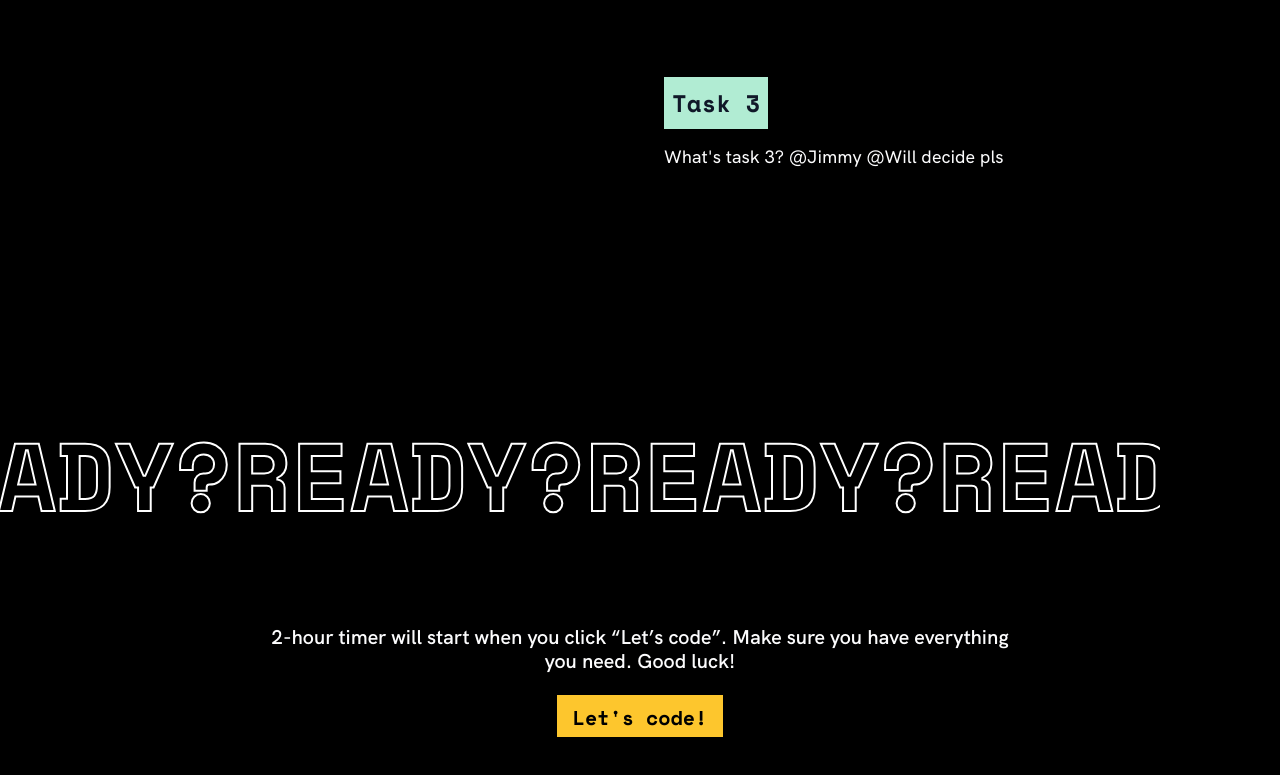
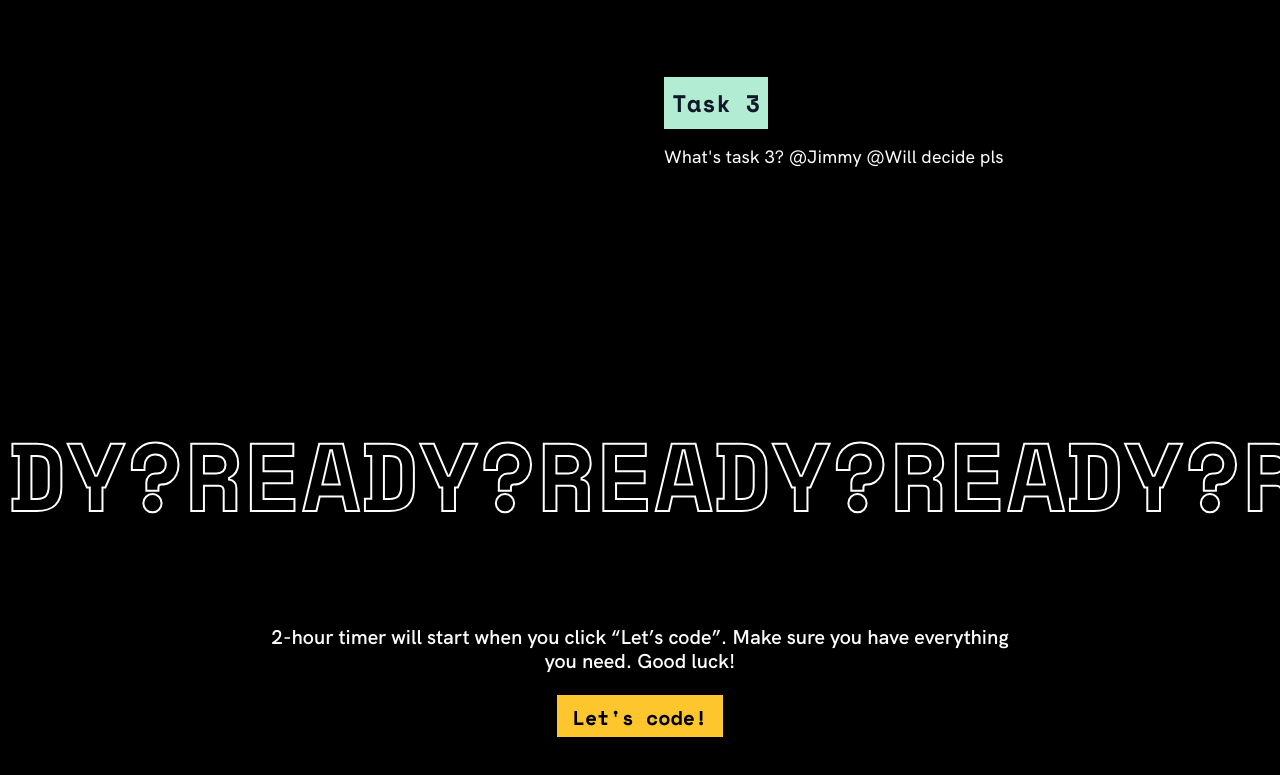
Before and after one commit to janienpham/Fresh-Engineering, a plain HTML site: page index.html in a window 1280 px wide. Shown: the part 2129-2904 px from the top of the page. Drawn offline with nearby package versions, Linux system fonts and the light colour scheme.

Commit message:
change ready container padding

```diff
--- a/index.html
+++ b/index.html
@@ -327,7 +327,7 @@
 
 <section class="CTA">
     <div class="readycontainer">
-        <h5>ready?</h5><h5>ready?</h5><h5>ready?</h5><h5>ready?</h5><h5>ready?</h5><h5>ready?</h5><h5>ready?</h5>
+        <h5>dy?</h5><h5>ready?</h5><h5>ready?</h5><h5>ready?</h5><h5>ready?</h5><h5>ready?</h5><h5>ready?</h5><h5>ready?</h5><h5>ready?</h5>
     </div>
     <div class="ctasection">
         <p class="sub text_ondark">2-hour timer will start when you click “Let’s code”. Make sure you have everything you need. Good luck!</p>
--- a/style.css
+++ b/style.css
@@ -335,7 +335,6 @@ img {
     display: flex;
     margin-top: 10vh;
     margin-bottom:10vh;
-    margin-left: -10vw;
     width: 100vw;
     overflow: hidden;
 }
```
